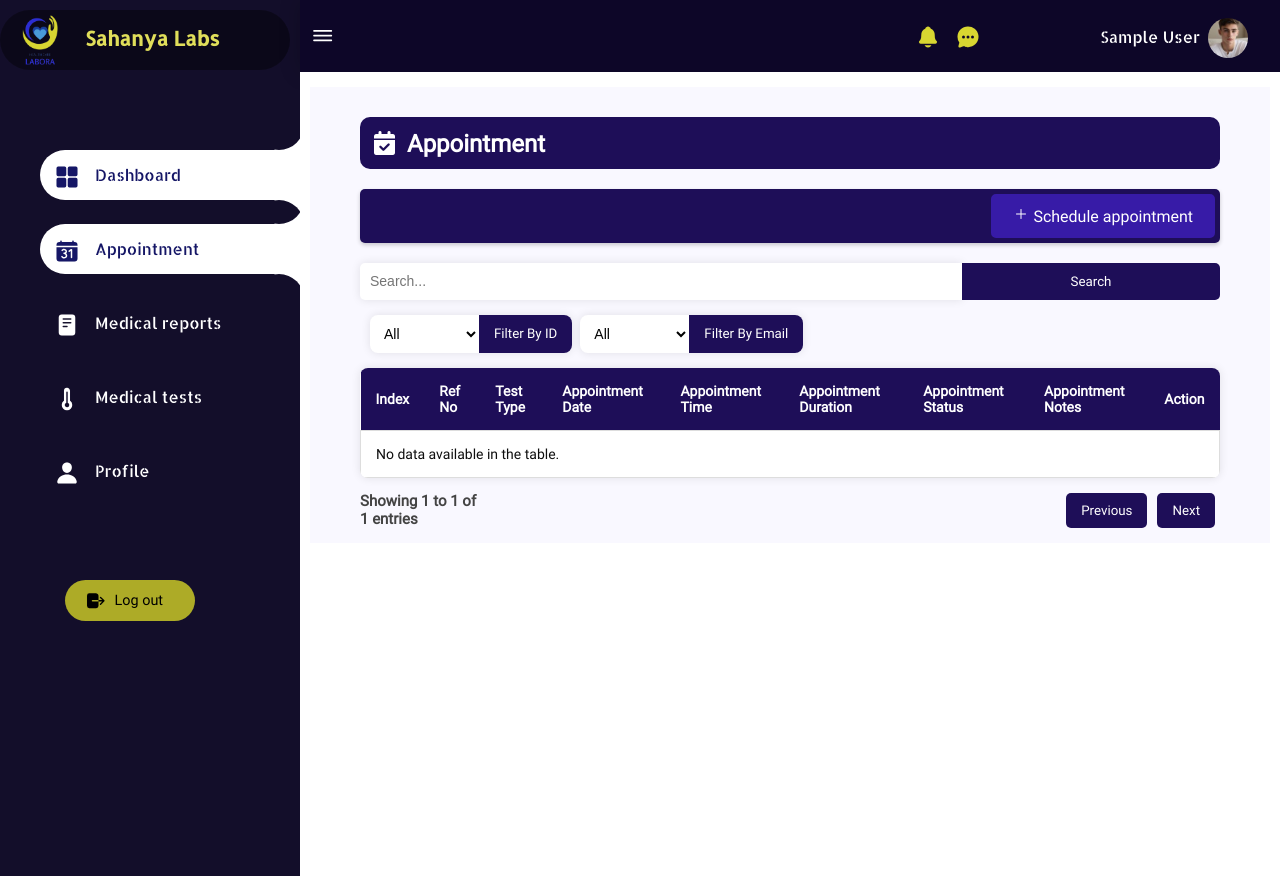
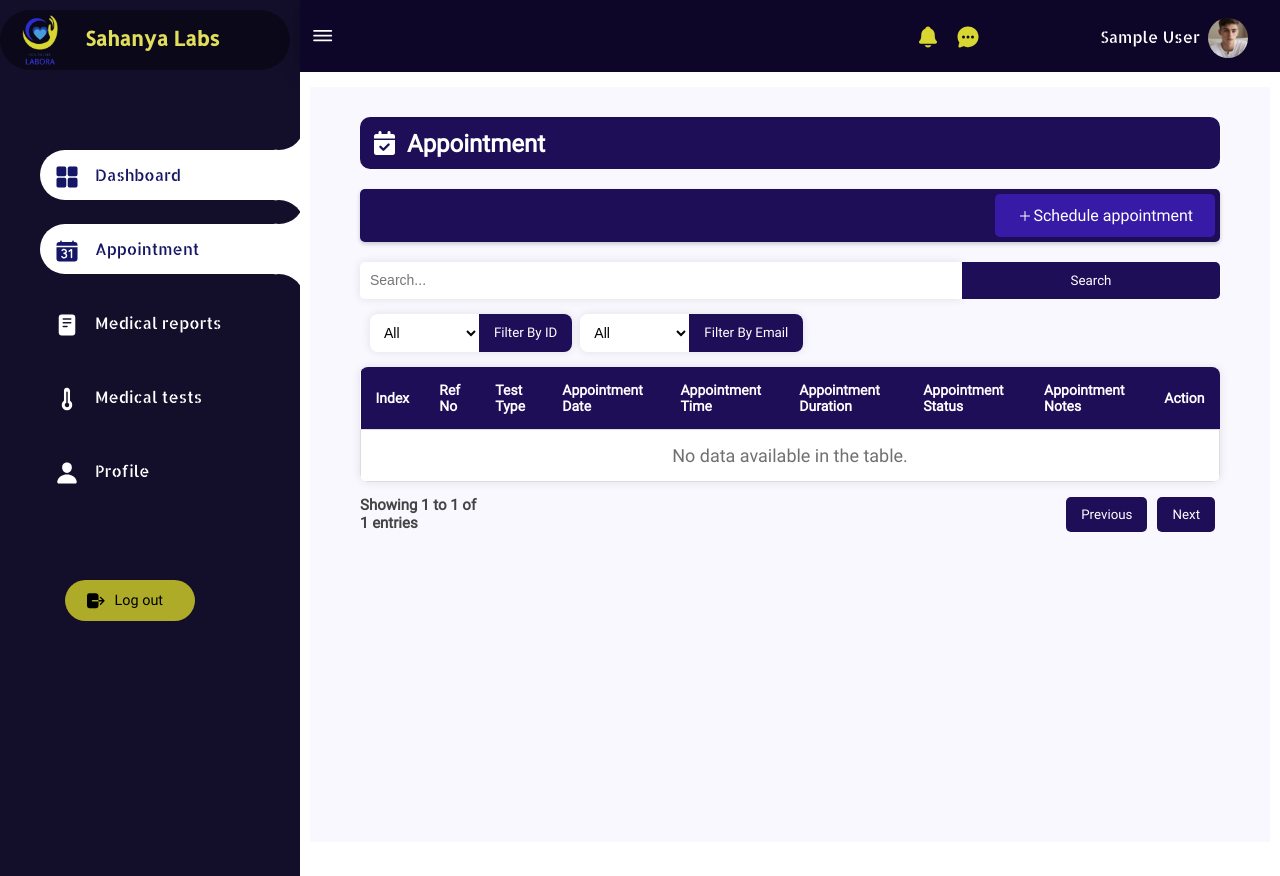
Before and after one commit to Buddhi098/LABORA, a PHP site: page /labora/PatientDashboard/appointment in a window 1280 px wide. Run offline with PHP 8.4, Linux system fonts and the light colour scheme; the visitor is signed in with stand-in values (Sample User, id 1); data that the repository does not hold is empty; some libraries are stand-ins or nearby versions.

Commit message:
update .table container

```diff
--- a/public/css/components/table.css
+++ b/public/css/components/table.css
@@ -6,6 +6,7 @@
     background-color: rgba(192, 189, 255, 0.1);
     padding: 10px 50px;
     color: #0e0e0e;
+    min-height: 95%;
   }
 
   .table-container table {
@@ -221,7 +222,6 @@
 }
 
 .addbtn {
-  display: inline-block;
   padding: 10px 20px;
   font-size: 16px;
   text-align: center;
@@ -231,9 +231,20 @@
   border-radius: 5px;
   border: 2px solid #371ba7;
   cursor: pointer;
+  display: flex;
+  align-items: center;
 }
 
 .addbtn:hover {
   background-color: #321795;
   border-color: #321795;
 }
+
+/* empty message */
+
+.table-container .empty_msg {
+	text-align: center;
+	color: #707070;
+	font-size: 18px;
+	/* font-family: mainfont; */
+}
```
